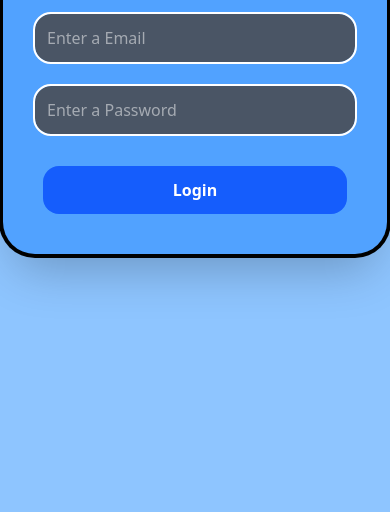
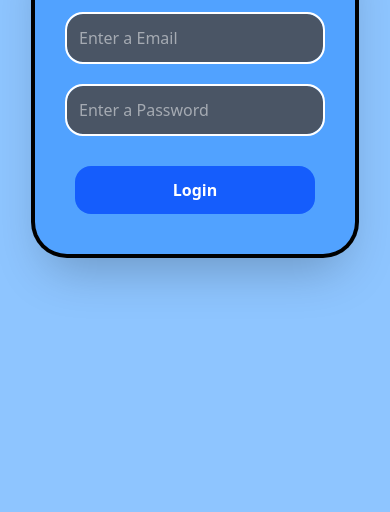
Before and after one commit to uditraghuvanshi/Login-Page, a plain HTML site: page index.html in a window 390 px wide. Shown: the part 332-844 px from the top of the page. Drawn offline with nearby package versions, Linux system fonts and the light colour scheme.

Commit message:
again pushing responsive fix

```diff
--- a/index.html
+++ b/index.html
@@ -9,7 +9,7 @@
     <script src="https://unpkg.com/@tailwindcss/browser@4"></script>
 </head>
 <body class="bg-blue-300 w-lvw h-lvh flex justify-center items-center">
-    <div class="card bg-blue-400 flex flex-col w-96 sm:w-96 md:96 lg:96 text-center p-5 rounded-4xl shadow-2xl ring-4">
+    <div class="card bg-blue-400 flex flex-col w-80 sm:w-96 md:96 lg:96 text-center p-5 rounded-4xl shadow-2xl ring-4">
         <h1 class=" text-white font-bold text-3xl mb-5">Login</h1>
         <form class="flex flex-col" action="#">
             <input class="bg-gray-600 m-3 text-white p-3 rounded-2xl outline-2" type="email" placeholder="Enter a Email">
```
